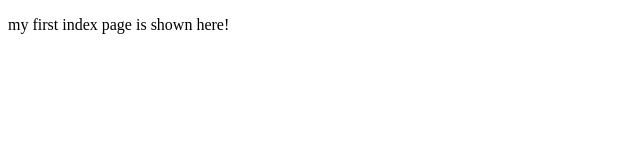
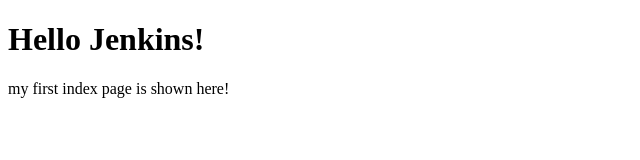
Before and after one commit to kanoloa/sampleJava, a plain HTML site: page index.html in a window 1280 px wide. Shown: the whole page, without its empty margins (0-640 px from the left). Drawn offline with Linux system fonts and the light colour scheme.

Commit message:
Update index.html

```diff
--- a/index.html
+++ b/index.html
@@ -5,6 +5,7 @@
     <title>my first index page</title>
   </head>
   <body>
+    <h1>Hello Jenkins!</h1>
     <p>my first index page is shown here!</p>
   </body>
 </html>
```
